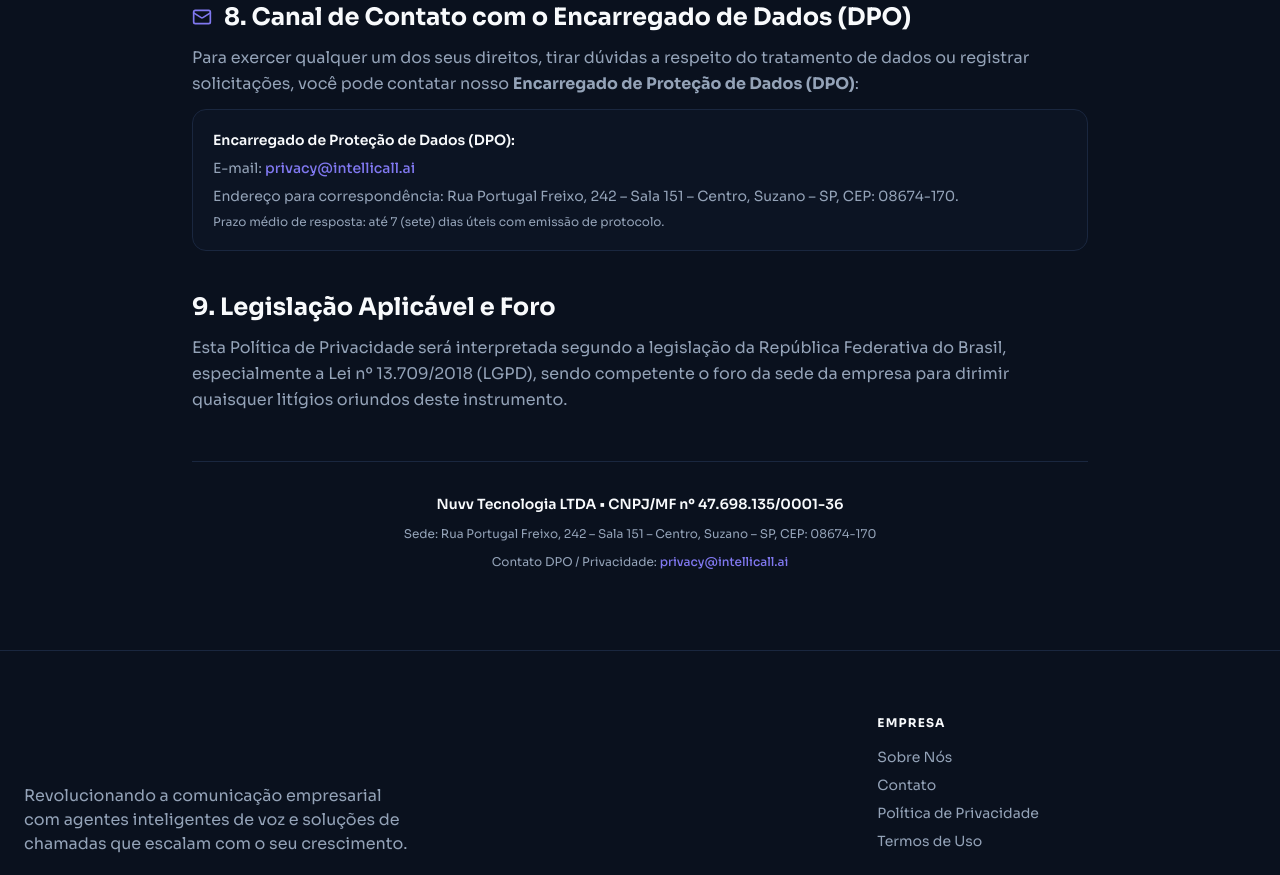
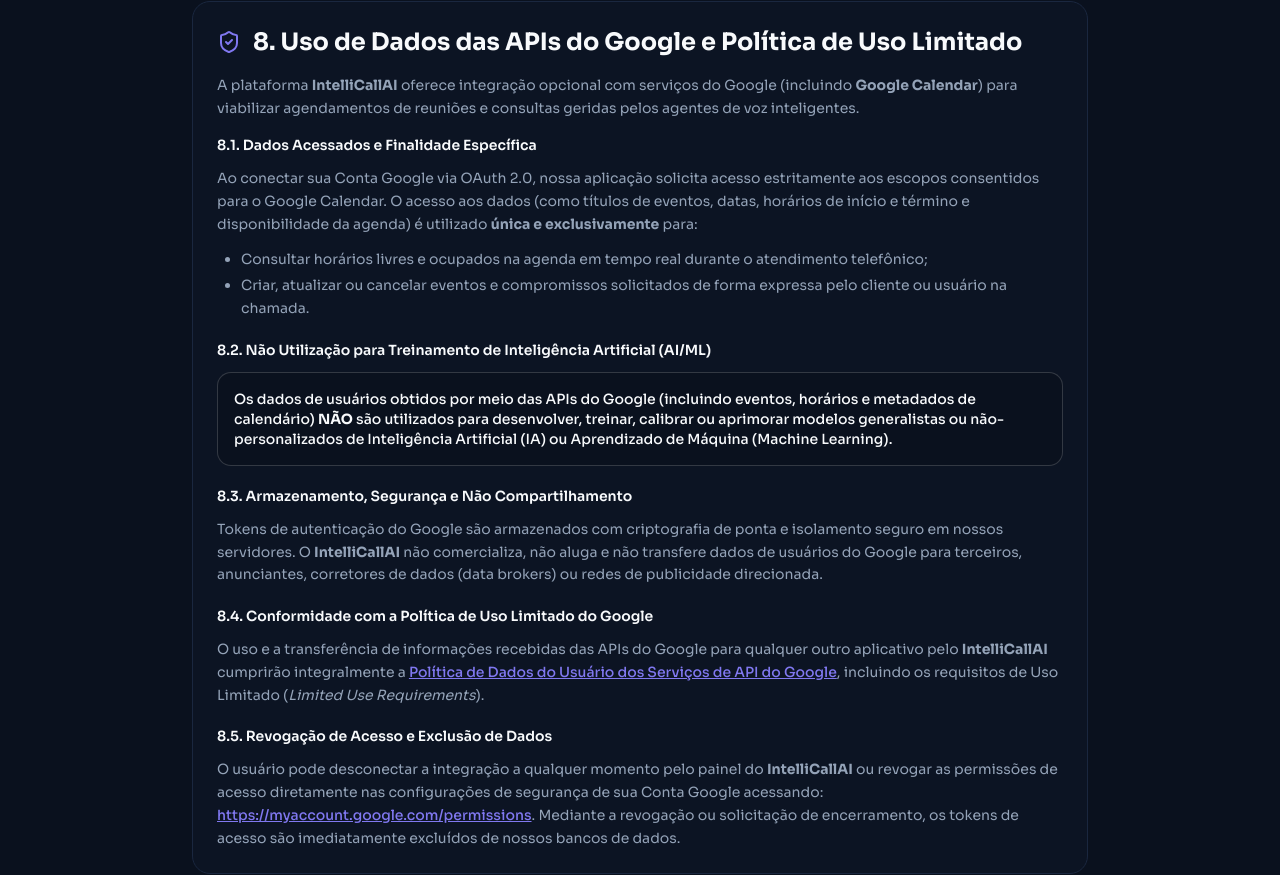
Before and after one commit to fioranet/intellicall, a Next.js app in the folder frontend/: page /privacy in a window 1280 px wide. Shown: the part 3054-3929 px from the top of the page. Built offline with nearby package versions, Linux system fonts and the light colour scheme; no server answers.

Commit message:
feat: add Google API User Data Policy & Limited Use disclosures for OAuth verification

```diff
--- a/frontend/app/privacy/page.tsx
+++ b/frontend/app/privacy/page.tsx
@@ -209,11 +209,75 @@
                             </ul>
                         </section>
 
-                        {/* 8. Canal do Encarregado (DPO) e Foro */}
+                        {/* 8. Integração com APIs do Google e Política de Uso Limitado */}
+                        <section className="space-y-4 p-6 rounded-2xl border border-border bg-muted/20 not-prose">
+                            <div className="flex items-center gap-3 text-foreground">
+                                <ShieldCheck className="h-6 w-6" style={{ color: branding.primaryColor }} />
+                                <h2 className="text-xl sm:text-2xl font-bold m-0">
+                                    8. Uso de Dados das APIs do Google e Política de Uso Limitado
+                                </h2>
+                            </div>
+                            <p className="text-sm leading-relaxed text-muted-foreground">
+                                A plataforma <strong>{branding.appName}</strong> oferece integração opcional com serviços do Google (incluindo <strong>Google Calendar</strong>) para viabilizar agendamentos de reuniões e consultas geridas pelos agentes de voz inteligentes.
+                            </p>
+
+                            <div className="space-y-3 text-xs sm:text-sm text-muted-foreground leading-relaxed">
+                                <h4 className="font-semibold text-foreground text-sm">8.1. Dados Acessados e Finalidade Específica</h4>
+                                <p>
+                                    Ao conectar sua Conta Google via OAuth 2.0, nossa aplicação solicita acesso estritamente aos escopos consentidos para o Google Calendar. O acesso aos dados (como títulos de eventos, datas, horários de início e término e disponibilidade da agenda) é utilizado <strong>única e exclusivamente</strong> para:
+                                </p>
+                                <ul className="list-disc pl-6 space-y-1">
+                                    <li>Consultar horários livres e ocupados na agenda em tempo real durante o atendimento telefônico;</li>
+                                    <li>Criar, atualizar ou cancelar eventos e compromissos solicitados de forma expressa pelo cliente ou usuário na chamada.</li>
+                                </ul>
+
+                                <h4 className="font-semibold text-foreground text-sm pt-2">8.2. Não Utilização para Treinamento de Inteligência Artificial (AI/ML)</h4>
+                                <div className="p-4 rounded-xl border border-primary/20 bg-background text-foreground font-medium text-xs sm:text-sm">
+                                    Os dados de usuários obtidos por meio das APIs do Google (incluindo eventos, horários e metadados de calendário) <strong>NÃO</strong> são utilizados para desenvolver, treinar, calibrar ou aprimorar modelos generalistas ou não-personalizados de Inteligência Artificial (IA) ou Aprendizado de Máquina (Machine Learning).
+                                </div>
+
+                                <h4 className="font-semibold text-foreground text-sm pt-2">8.3. Armazenamento, Segurança e Não Compartilhamento</h4>
+                                <p>
+                                    Tokens de autenticação do Google são armazenados com criptografia de ponta e isolamento seguro em nossos servidores. O <strong>{branding.appName}</strong> não comercializa, não aluga e não transfere dados de usuários do Google para terceiros, anunciantes, corretores de dados (data brokers) ou redes de publicidade direcionada.
+                                </p>
+
+                                <h4 className="font-semibold text-foreground text-sm pt-2">8.4. Conformidade com a Política de Uso Limitado do Google</h4>
+                                <p>
+                                    O uso e a transferência de informações recebidas das APIs do Google para qualquer outro aplicativo pelo <strong>{branding.appName}</strong> cumprirão integralmente a{" "}
+                                    <a
+                                        href="https://developers.google.com/terms/api-services-user-data-policy"
+                                        target="_blank"
+                                        rel="noopener noreferrer"
+                                        className="font-medium underline hover:text-foreground"
+                                        style={{ color: branding.primaryColor }}
+                                    >
+                                        Política de Dados do Usuário dos Serviços de API do Google
+                                    </a>
+                                    , incluindo os requisitos de Uso Limitado (<em>Limited Use Requirements</em>).
+                                </p>
+
+                                <h4 className="font-semibold text-foreground text-sm pt-2">8.5. Revogação de Acesso e Exclusão de Dados</h4>
+                                <p>
+                                    O usuário pode desconectar a integração a qualquer momento pelo painel do <strong>{branding.appName}</strong> ou revogar as permissões de acesso diretamente nas configurações de segurança de sua Conta Google acessando:{" "}
+                                    <a
+                                        href="https://myaccount.google.com/permissions"
+                                        target="_blank"
+                                        rel="noopener noreferrer"
+                                        className="font-medium underline hover:text-foreground"
+                                        style={{ color: branding.primaryColor }}
+                                    >
+                                        https://myaccount.google.com/permissions
+                                    </a>
+                                    . Mediante a revogação ou solicitação de encerramento, os tokens de acesso são imediatamente excluídos de nossos bancos de dados.
+                                </p>
+                            </div>
+                        </section>
+
+                        {/* 9. Canal do Encarregado (DPO) */}
                         <section className="space-y-3">
                             <div className="flex items-center gap-3 text-foreground">
                                 <Mail className="h-5 w-5" style={{ color: branding.primaryColor }} />
-                                <h2 className="text-xl sm:text-2xl font-bold m-0">8. Canal de Contato com o Encarregado de Dados (DPO)</h2>
+                                <h2 className="text-xl sm:text-2xl font-bold m-0">9. Canal de Contato com o Encarregado de Dados (DPO)</h2>
                             </div>
                             <p>
                                 Para exercer qualquer um dos seus direitos, tirar dúvidas a respeito do tratamento de dados ou registrar solicitações, você pode contatar nosso <strong>Encarregado de Proteção de Dados (DPO)</strong>:
@@ -231,9 +295,9 @@
                             </div>
                         </section>
 
-                        {/* 9. Legislação e Foro */}
+                        {/* 10. Legislação e Foro */}
                         <section className="space-y-3">
-                            <h2 className="text-xl sm:text-2xl font-bold text-foreground">9. Legislação Aplicável e Foro</h2>
+                            <h2 className="text-xl sm:text-2xl font-bold text-foreground">10. Legislação Aplicável e Foro</h2>
                             <p>
                                 Esta Política de Privacidade será interpretada segundo a legislação da República Federativa do Brasil, especialmente a Lei nº 13.709/2018 (LGPD), sendo competente o foro da sede da empresa para dirimir quaisquer litígios oriundos deste instrumento.
                             </p>
--- a/frontend/app/terms/page.tsx
+++ b/frontend/app/terms/page.tsx
@@ -175,7 +175,10 @@
                         <section className="space-y-3">
                             <h2 className="text-xl sm:text-2xl font-bold text-foreground">8. Serviços e Conexões com Terceiros</h2>
                             <p>
-                                A PLATAFORMA opera de forma integrada com redes públicas de telecomunicações, operadoras de telefonia credenciadas (STFC/SIP Trunking), provedores de infraestrutura em nuvem e modelos de inteligência artificial. O CLIENTE reconhece que o tráfego telefônico e a latência de rede podem ser pontualmente impactados por fatores externos e pelas políticas das operadoras de telecomunicação receptoras.
+                                A PLATAFORMA opera de forma integrada com redes públicas de telecomunicações, operadoras de telefonia credenciadas (STFC/SIP Trunking), provedores de infraestrutura em nuvem, modelos de inteligência artificial e serviços de terceiros mediante autorização expressa do CLIENTE.
+                            </p>
+                            <p>
+                                <strong>8.1. Integração com Serviços e APIs do Google:</strong> Ao vincular sua Conta Google (como o Google Calendar) ao {branding.appName}, o CLIENTE autoriza a PLATAFORMA a consultar disponibilidade de horários e registrar agendamentos solicitados nas chamadas telefônicas. O tratamento desses dados observa rigorosamente a Política de Dados do Usuário dos Serviços de API do Google, os requisitos de Uso Limitado (<em>Limited Use Requirements</em>) e a vedação ao uso de dados do Google para treinamento de modelos de IA/ML, conforme detalhado em nossa <strong>Política de Privacidade</strong>.
                             </p>
                         </section>
 
```
